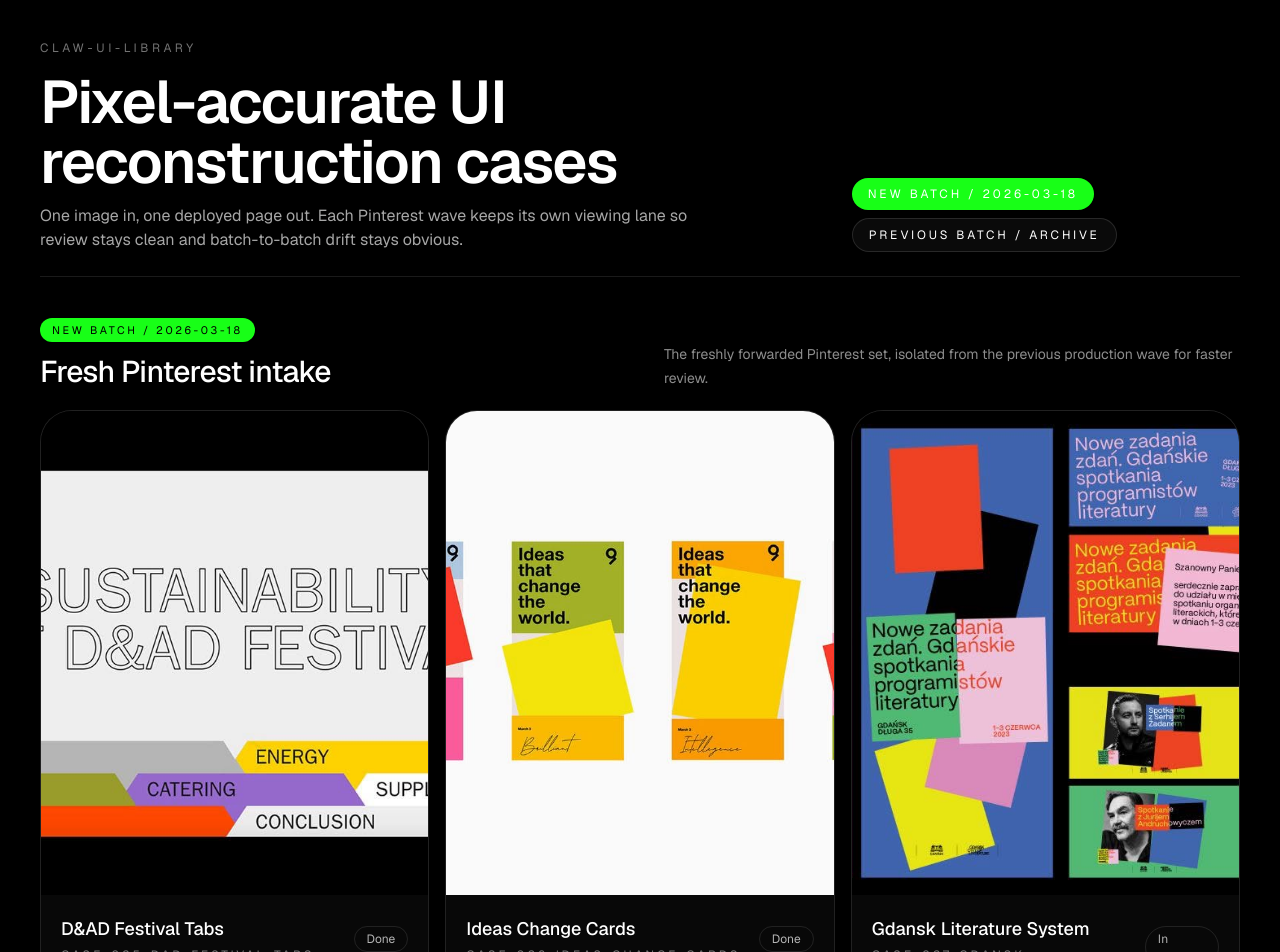
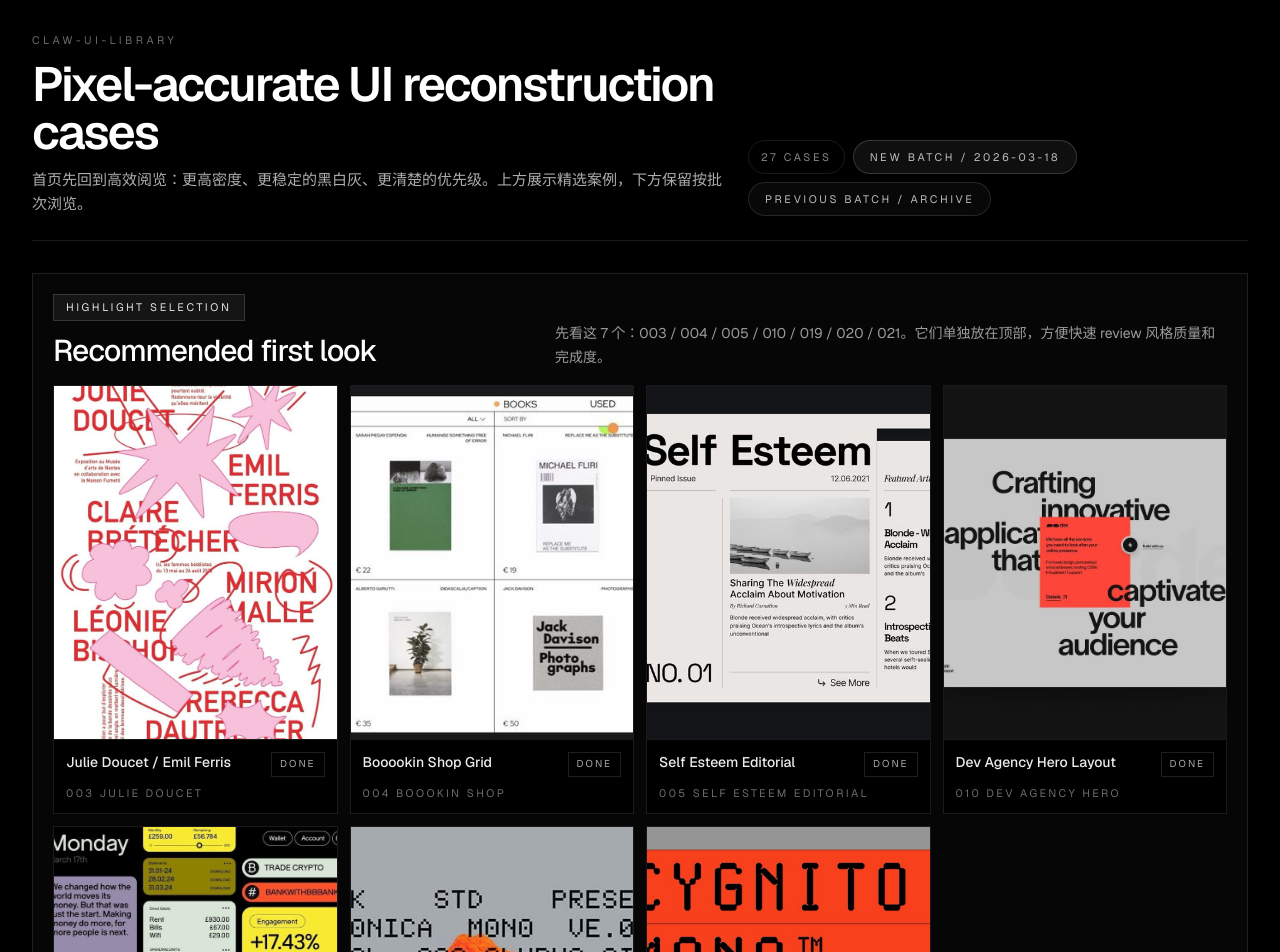
Before and after one commit to BIAsia/claw-ui-library, a Next.js app: page / in a window 1280 px wide. Shown: the top 952 px of the page. Built offline with nearby package versions, Linux system fonts and the light colour scheme.

Commit message:
Refine homepage density and featured showcase

```diff
--- a/src/app/page.tsx
+++ b/src/app/page.tsx
@@ -8,36 +8,51 @@
 } as const;
 
 const sectionAccent = {
-  "batch-2026-03-18-b": "bg-[#18ff17] text-black",
-  archive: "border border-white/12 bg-white/[0.04] text-white/80",
+  "batch-2026-03-18-b": "border border-white/16 bg-white/[0.06] text-white",
+  archive: "border border-white/12 bg-white/[0.03] text-white/78",
 } as const;
+
+const featuredSlugs = new Set([
+  "case-003-julie-doucet",
+  "case-004-boookin-shop",
+  "case-005-self-esteem-editorial",
+  "case-010-dev-agency-hero",
+  "case-019-bbbank-mobile-dashboard",
+  "case-020-radinal-pixel-font",
+  "case-021-cygnito-mono-poster",
+]);
 
 export default function Home() {
   const groups = getCaseGroups();
+  const allCases = groups.flatMap((group) => group.cases);
+  const featuredCases = allCases.filter((item) => featuredSlugs.has(item.slug));
 
   return (
-    <main className="min-h-screen bg-black px-6 py-10 text-white md:px-10">
-      <div className="mx-auto flex max-w-7xl flex-col gap-10">
-        <header className="flex flex-col gap-4 border-b border-white/10 pb-6">
-          <p className="text-xs uppercase tracking-[0.3em] text-white/45">
-            claw-ui-library
-          </p>
-          <div className="flex flex-col gap-4 lg:flex-row lg:items-end lg:justify-between">
-            <div>
-              <h1 className="text-4xl font-semibold tracking-tight md:text-6xl">
+    <main className="min-h-screen bg-black px-4 py-6 text-white md:px-8 md:py-8">
+      <div className="mx-auto flex max-w-[1600px] flex-col gap-8">
+        <header className="flex flex-col gap-5 border-b border-white/10 pb-6">
+          <div className="flex flex-col gap-3 xl:flex-row xl:items-end xl:justify-between">
+            <div className="max-w-4xl">
+              <p className="text-[0.68rem] uppercase tracking-[0.32em] text-white/42">
+                claw-ui-library
+              </p>
+              <h1 className="mt-3 text-3xl font-semibold tracking-[-0.04em] text-white md:text-5xl">
                 Pixel-accurate UI reconstruction cases
               </h1>
-              <p className="mt-3 max-w-2xl text-sm leading-6 text-white/65 md:text-base">
-                One image in, one deployed page out. Each Pinterest wave keeps its own viewing lane so review stays clean and batch-to-batch drift stays obvious.
+              <p className="mt-3 max-w-3xl text-sm leading-6 text-white/68 md:text-[15px]">
+                首页先回到高效阅览：更高密度、更稳定的黑白灰、更清楚的优先级。上方展示精选案例，下方保留按批次浏览。
               </p>
             </div>
 
-            <div className="flex flex-wrap gap-2 text-xs uppercase tracking-[0.24em]">
+            <div className="flex flex-wrap gap-2 text-[0.68rem] uppercase tracking-[0.24em] text-white/72">
+              <span className="rounded-full border border-white/10 px-3 py-2 text-white/52">
+                {allCases.length} cases
+              </span>
               {groups.map((group) => (
                 <a
                   key={group.id}
                   href={`#${group.id}`}
-                  className={`rounded-full px-4 py-2 transition hover:opacity-100 ${sectionAccent[group.id]}`}
+                  className={`rounded-full px-4 py-2 transition hover:border-white/28 hover:bg-white/[0.08] ${sectionAccent[group.id]}`}
                 >
                   {group.label}
                 </a>
@@ -46,44 +61,100 @@
           </div>
         </header>
 
-        <div className="flex flex-col gap-12">
+        {featuredCases.length > 0 ? (
+          <section className="scroll-mt-10 border border-white/10 bg-white/[0.025] p-4 md:p-5">
+            <div className="mb-4 flex flex-col gap-2 md:flex-row md:items-end md:justify-between">
+              <div>
+                <div className="inline-flex border border-white/14 bg-white/[0.06] px-3 py-1 text-[0.68rem] uppercase tracking-[0.24em] text-white/88">
+                  Highlight selection
+                </div>
+                <h2 className="mt-3 text-2xl font-medium tracking-[-0.03em] text-white md:text-3xl">
+                  Recommended first look
+                </h2>
+              </div>
+              <p className="max-w-2xl text-sm leading-6 text-white/60">
+                先看这 7 个：003 / 004 / 005 / 010 / 019 / 020 / 021。它们单独放在顶部，方便快速 review 风格质量和完成度。
+              </p>
+            </div>
+
+            <div className="grid gap-3 sm:grid-cols-2 xl:grid-cols-4 2xl:grid-cols-7">
+              {featuredCases.map((item) => (
+                <Link
+                  key={item.slug}
+                  href={`/ui/${item.slug}`}
+                  className="group border border-white/10 bg-black transition hover:border-white/28 hover:bg-white/[0.03]"
+                >
+                  <div className="aspect-[4/5] w-full overflow-hidden bg-white/[0.04]">
+                    {/* eslint-disable-next-line @next/next/no-img-element */}
+                    <img
+                      src={item.image}
+                      alt={item.title}
+                      className="h-full w-full object-cover transition duration-500 group-hover:scale-[1.02]"
+                    />
+                  </div>
+                  <div className="space-y-2 border-t border-white/10 p-3">
+                    <div className="flex items-start justify-between gap-3">
+                      <h3 className="text-sm font-medium leading-5 text-white/92">
+                        {item.title}
+                      </h3>
+                      <span className="shrink-0 border border-white/12 px-2 py-1 text-[0.62rem] uppercase tracking-[0.2em] text-white/66">
+                        {statusLabel[item.status]}
+                      </span>
+                    </div>
+                    <p className="text-[0.68rem] uppercase tracking-[0.22em] text-white/42">
+                      {item.slug.replace("case-", "").replace(/-/g, " ")}
+                    </p>
+                  </div>
+                </Link>
+              ))}
+            </div>
+          </section>
+        ) : null}
+
+        <div className="flex flex-col gap-10">
           {groups.map((group) => (
             <section key={group.id} id={group.id} className="scroll-mt-10">
-              <div className="mb-5 flex flex-col gap-2 md:flex-row md:items-end md:justify-between">
+              <div className="mb-4 flex flex-col gap-2 md:flex-row md:items-end md:justify-between">
                 <div>
-                  <div className={`inline-flex rounded-full px-3 py-1 text-[0.68rem] uppercase tracking-[0.24em] ${sectionAccent[group.id]}`}>
+                  <div
+                    className={`inline-flex px-3 py-1 text-[0.68rem] uppercase tracking-[0.24em] ${sectionAccent[group.id]}`}
+                  >
                     {group.label}
                   </div>
-                  <h2 className="mt-3 text-2xl font-medium tracking-tight md:text-3xl">
-                    {group.id === "batch-2026-03-18-b" ? "Fresh Pinterest intake" : "Previous production wave"}
+                  <h2 className="mt-3 text-xl font-medium tracking-[-0.03em] text-white md:text-2xl">
+                    {group.id === "batch-2026-03-18-b"
+                      ? "Fresh Pinterest intake"
+                      : "Previous production wave"}
                   </h2>
                 </div>
-                <p className="max-w-xl text-sm leading-6 text-white/55">{group.description}</p>
+                <p className="max-w-xl text-sm leading-6 text-white/56">{group.description}</p>
               </div>
 
-              <div className="grid gap-4 md:grid-cols-2 xl:grid-cols-3">
+              <div className="grid gap-3 sm:grid-cols-2 xl:grid-cols-4 2xl:grid-cols-5">
                 {group.cases.map((item) => (
                   <Link
                     key={item.slug}
                     href={`/ui/${item.slug}`}
-                    className="group overflow-hidden rounded-[2rem] border border-white/10 bg-white/[0.03] transition hover:border-white/25 hover:bg-white/[0.05]"
+                    className="group overflow-hidden border border-white/10 bg-white/[0.02] transition hover:border-white/25 hover:bg-white/[0.04]"
                   >
-                    <div className="aspect-[4/5] w-full bg-white/5">
+                    <div className="aspect-[16/11] w-full bg-white/[0.04]">
                       {/* eslint-disable-next-line @next/next/no-img-element */}
                       <img
                         src={item.image}
                         alt={item.title}
-                        className="h-full w-full object-cover transition duration-500 group-hover:scale-[1.015]"
+                        className="h-full w-full object-cover object-top transition duration-500 group-hover:scale-[1.015]"
                       />
                     </div>
-                    <div className="flex items-center justify-between gap-4 p-5">
-                      <div>
-                        <h3 className="text-lg font-medium">{item.title}</h3>
-                        <p className="mt-1 text-xs uppercase tracking-[0.24em] text-white/45">
+                    <div className="flex items-start justify-between gap-3 border-t border-white/10 p-3">
+                      <div className="min-w-0">
+                        <h3 className="truncate text-sm font-medium text-white/92">
+                          {item.title}
+                        </h3>
+                        <p className="mt-1 truncate text-[0.68rem] uppercase tracking-[0.22em] text-white/42">
                           {item.slug}
                         </p>
                       </div>
-                      <span className="rounded-full border border-white/10 px-3 py-1 text-xs text-white/70">
+                      <span className="shrink-0 border border-white/12 px-2 py-1 text-[0.62rem] uppercase tracking-[0.2em] text-white/66">
                         {statusLabel[item.status]}
                       </span>
                     </div>
```
